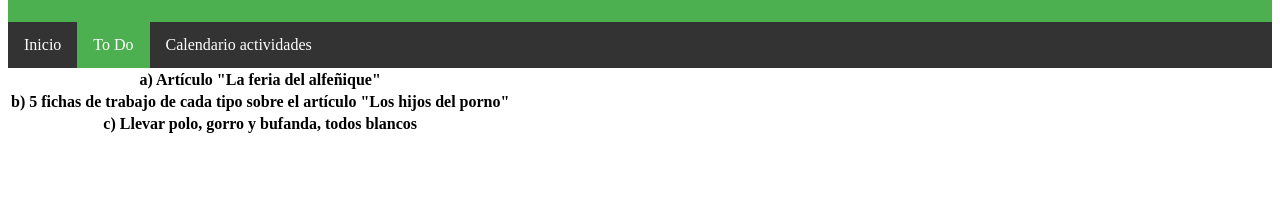
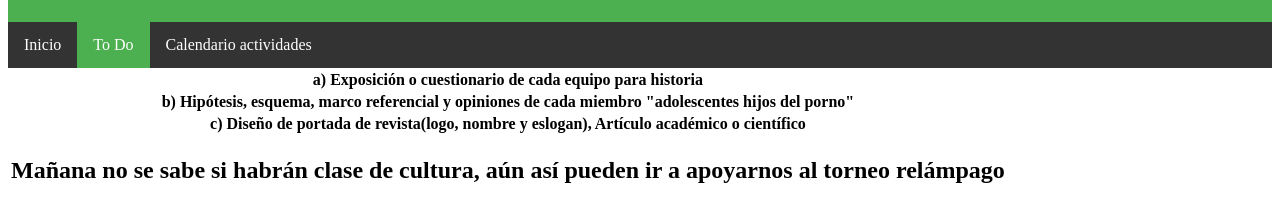
Before and after one commit to UriMtz/tareas18, a plain HTML site: page todo.html in a window 1280 px wide. Shown: the part 72-294 px from the top of the page. Drawn offline with Linux system fonts and the light colour scheme.

Commit message:
12/11/2018

```diff
--- a/todo.html
+++ b/todo.html
@@ -18,9 +18,10 @@
 	</ul>
 	<article>
 		<table>
-			<tr><th>a) Artículo "La feria del alfeñique"
-			<tr><th>b) 5 fichas de trabajo de cada tipo sobre el artículo "Los hijos del porno"
-			<tr><th>c) Llevar polo, gorro y bufanda, todos blancos
+			<tr><th>a) Exposición o cuestionario de cada equipo para historia
+			<tr><th>b) Hipótesis, esquema, marco referencial y opiniones de cada miembro "adolescentes hijos del porno"
+			<tr><th>c) Diseño de portada de revista(logo, nombre y eslogan), Artículo académico o científico
+			<tr><th><h2>Mañana no se sabe si habrán clase de cultura, aún así pueden ir a apoyarnos al torneo relámpago
 		</table>
 	</article>
 </body>
```
